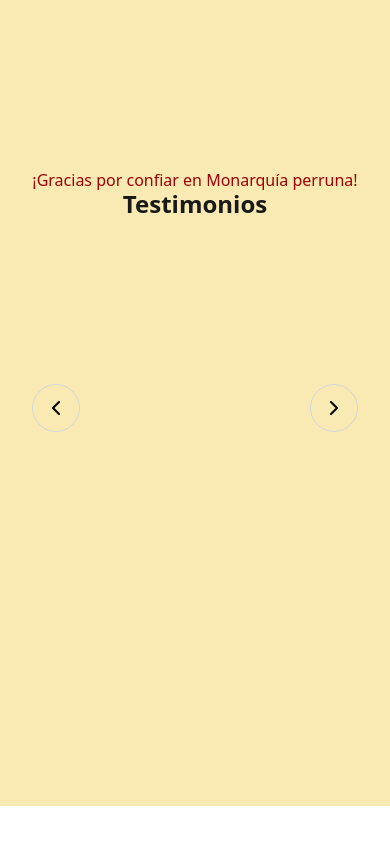
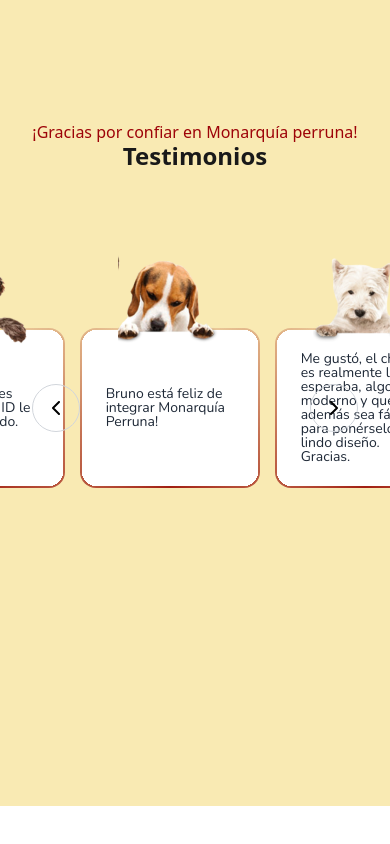
Before and after one commit to MaitenCullen/MonarquiaPerruna, a React (Vite) app: page / in a window 390 px wide. Shown: the part 1724-2568 px from the top of the page. Built offline with nearby package versions, Linux system fonts and the light colour scheme.

Commit message:
carousel responsive

```diff
--- a/src/components/Carousel.jsx
+++ b/src/components/Carousel.jsx
@@ -7,16 +7,17 @@
 
 export default function Carousel() {
     return (
-            <div className="w-full">
-                <CarouselProvider className="relative  sm:block " naturalSlideWidth={50} isIntrinsicHeight={true} naturalSlideHeight={100} totalSlides={16} visibleSlides={3} step={1} infinite={true} currentSlide={2} dragStep={1} interval={5000} isPlaying={true}>
-                    <div className="js-flickity flex justify-center items-center ">
+        <>
+                <div className="w-full carouselResponsiveDestokp ">
+                    <CarouselProvider className=" " naturalSlideWidth={50} isIntrinsicHeight={true} naturalSlideHeight={100} totalSlides={16} visibleSlides={3} step={1} infinite={true} currentSlide={3} dragStep={1} interval={4000} isPlaying={true}>
+                    <div className="js-flickity flex justify-center items-center w-full">
                         <ButtonBack role="button" aria-label="slide backward" className="w-12 h-12 md:w-14 md:h-14 rounded-full flex justify-center items-center border border-gray-300 hover:bg-gray-400 absolute z-30 left-0 ml-8 focus:outline-none focus:bg-gray-400 focus:ring-2 focus:ring-offset-2 focus:ring-gray-400 cursor-pointer" id="prev">
                             <svg width={8} height={14} viewBox="0 0 8 14" fill="none" xmlns="http://www.w3.org/2000/svg">
                                 <path d="M7 1L1 7L7 13" stroke="black" strokeWidth={2} strokeLinecap="round" strokeLinejoin="round" />
                             </svg>
                         </ButtonBack>
-                        <Slider className=" w-4/5">
-                            <CardReview/>
+                        <Slider className="sm:w-4/5 ">
+                            <CardReview className='sm:justify-center flex'/>
                         </Slider>
                         <ButtonNext role="button" aria-label="slide forward" className="w-12 h-12 md:w-14 md:h-14 rounded-full flex justify-center items-center border border-gray-300 hover:bg-gray-400 absolute z-30 right-0 mr-8 focus:outline-none focus:ring-2 focus:ring-offset-2 focus:ring-gray-800" id="next">
                             <svg width={8} height={14} viewBox="0 0 8 14" fill="none" xmlns="http://www.w3.org/2000/svg">
@@ -25,6 +26,29 @@
                         </ButtonNext>
                     </div>
                 </CarouselProvider>
-            </div>
+                </div>
+
+
+                <div className="carouselMobile w-full">
+                <CarouselProvider className="" naturalSlideWidth={100} isIntrinsicHeight={true} naturalSlideHeight={100} totalSlides={16} visibleSlides={2} step={1} infinite={true} currentSlide={3} dragStep={1} interval={4000} isPlaying={true}>
+                    <div className="js-flickity flex justify-center items-center w-full">
+                        <ButtonBack role="button" aria-label="slide backward" className="w-12 h-12 md:w-14 md:h-14 rounded-full flex justify-center items-center border border-gray-300 hover:bg-gray-400 absolute z-30 left-0 ml-8 focus:outline-none focus:bg-gray-400 focus:ring-2 focus:ring-offset-2 focus:ring-gray-400 cursor-pointer" id="prev">
+                            <svg width={8} height={14} viewBox="0 0 8 14" fill="none" xmlns="http://www.w3.org/2000/svg">
+                                <path d="M7 1L1 7L7 13" stroke="black" strokeWidth={2} strokeLinecap="round" strokeLinejoin="round" />
+                            </svg>
+                        </ButtonBack>
+                        <Slider className="sm:w-4/5 ">
+                            <CardReview className='sm:justify-center flex'/>
+                        </Slider>
+                        <ButtonNext role="button" aria-label="slide forward" className="w-12 h-12 md:w-14 md:h-14 rounded-full flex justify-center items-center border border-gray-300 hover:bg-gray-400 absolute z-30 right-0 mr-8 focus:outline-none focus:ring-2 focus:ring-offset-2 focus:ring-gray-800" id="next">
+                            <svg width={8} height={14} viewBox="0 0 8 14" fill="none" xmlns="http://www.w3.org/2000/svg">
+                                <path d="M1 1L7 7L1 13" stroke="black" strokeWidth={2} strokeLinecap="round" strokeLinejoin="round" />
+                            </svg>
+                        </ButtonNext>
+                    </div>
+                </CarouselProvider>
+                </div>
+        </>
+
     );
 }
--- a/src/styles/CardStyles.css
+++ b/src/styles/CardStyles.css
@@ -60,11 +60,14 @@
 }
 @media(max-width:480px){
   .divReview{
-    margin:1em;
+    margin:2em;
   }
   .divTextReview{
     font-size: 14px;
     line-height: 14px;
+  }
+  .divSlideCard{
+    margin: 3em;
   }
 }
 
@@ -590,3 +593,46 @@
     height: 100px;
   }
 }
+
+
+
+
+/*CAROUSEL RESPONSIVE////////////////////////*/
+
+.carouselResponsiveDestokp{
+  display: none;
+}
+
+
+@media(min-width:541px){
+  .carouselResponsiveDestokp{
+    display: block;
+  }
+  .carouselMobile{
+    display: none;
+  }
+
+}
+
+@media(max-width:540px){
+  .carouselMobile{
+    display: block;
+  }
+}
+
+/*
+
+ @media(min-width:540px){
+  .carouselMobile{
+    display: none;
+  }
+  .carouselResponsivDestokp{
+    display: block;
+  }
+}
+
+@media(max-width:540px){
+  .carouselResponsiveDestokp{
+    display: none;
+  }
+} */
```
